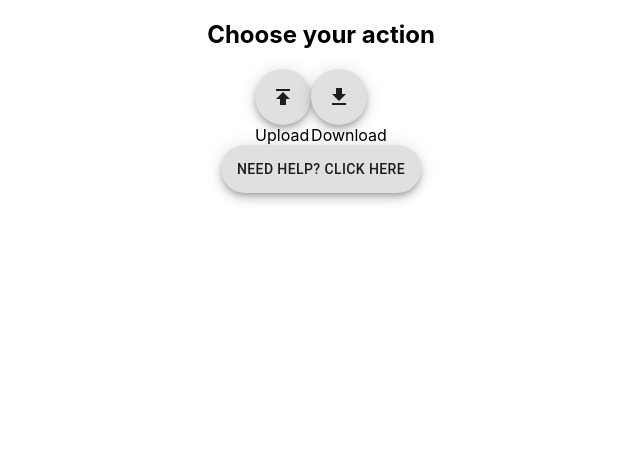
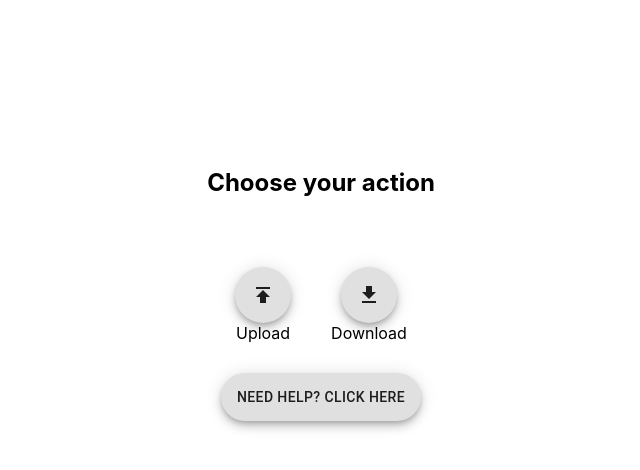
Before and after one commit to ocr-data-preparation/application, a React (Create React App) app: page / in a window 1280 px wide. Shown: the top 470 px of the page, without its empty margins (319-959 px from the left). Built offline with nearby package versions, Linux system fonts and the light colour scheme.

Commit message:
fix styling

```diff
--- a/src/components/Help/DownloadingTutorial.js
+++ b/src/components/Help/DownloadingTutorial.js
@@ -2,7 +2,6 @@ import React from "react";
 import { Grid, IconButton } from "@material-ui/core";
 import Fab from "@material-ui/core/Fab";
 import CloseRoundedIcon from "@material-ui/icons/CloseRounded";
-import history from "../History";
 import { Link } from "react-router-dom";
 
 function DownloadingTutorial() {
@@ -10,7 +9,7 @@ function DownloadingTutorial() {
     <div>
       <div alignItems="right">
         <Link to="/help">
-          <IconButton aria-label="close" onClick={() => history.push("/help")}>
+          <IconButton aria-label="close">
             <CloseRoundedIcon />
           </IconButton>
         </Link>
--- a/src/components/Help/FillingInPaper.js
+++ b/src/components/Help/FillingInPaper.js
@@ -1,18 +1,37 @@
 import React from "react";
 import { Grid, IconButton } from "@material-ui/core";
+import { makeStyles } from "@material-ui/core/styles";
 import Fab from "@material-ui/core/Fab";
 import CloseRoundedIcon from "@material-ui/icons/CloseRounded";
-import history from "../History";
 import template_guide from "../../assets/img/template_guide.jpg";
 import paper_filled from "../../assets/img/paper_filled.jpg";
 import { Link } from "react-router-dom";
 
+
+const useStyles = makeStyles(theme => ({
+  container: {
+      marginTop: "10vw",
+      textAlign: "center",
+      direction: "column",
+      justifyContent: "center",
+      alignItems: "center"
+  },
+  header: {
+      marginTop: "-30px",
+      padding: "50px"
+  },
+  iconButton: {
+    placeSelf: "right"
+  }
+}));
+
 function FillingInPaper() {
+  const classes = useStyles();
   return (
     <div>
-      <Grid container alignItems="right">
+      <Grid container justifyContent="right">
         <Link to="/help">
-          <IconButton aria-label="close" onClick={() => history.push("/Help")}>
+          <IconButton className={classes.iconButton} aria-label="close">
             <CloseRoundedIcon />
           </IconButton>
         </Link>
--- a/src/components/Help/SubmittingTutorial.js
+++ b/src/components/Help/SubmittingTutorial.js
@@ -3,14 +3,13 @@ import { Grid, IconButton } from "@material-ui/core";
 import Fab from "@material-ui/core/Fab";
 import CloseRoundedIcon from "@material-ui/icons/CloseRounded";
 import { Link } from "react-router-dom";
-import history from "../History";
 
 function SubmittingTutorial() {
   return (
     <div>
       <div alignItems="right">
         <Link to="/help">
-          <IconButton aria-label="close" onClick={() => history.push("/help")}>
+          <IconButton aria-label="close">
             <CloseRoundedIcon />
           </IconButton>
         </Link>
--- a/src/components/Help/TakingPhoto.js
+++ b/src/components/Help/TakingPhoto.js
@@ -3,7 +3,6 @@ import { Link } from "react-router-dom";
 import { Grid, IconButton } from "@material-ui/core";
 import Fab from "@material-ui/core/Fab";
 import CloseRoundedIcon from "@material-ui/icons/CloseRounded";
-import history from "../History";
 
 function TakingPhoto() {
   return (
--- a/src/components/Help/index.js
+++ b/src/components/Help/index.js
@@ -1,59 +1,78 @@
 import React from "react";
 import { Link } from "react-router-dom";
 import { Grid, IconButton } from "@material-ui/core";
+import { makeStyles } from "@material-ui/core/styles";
 import Fab from "@material-ui/core/Fab";
 import CreateIcon from "@material-ui/icons/Create";
 import CameraAltOutlinedIcon from "@material-ui/icons/CameraAltOutlined";
 import Publish from "@material-ui/icons/Publish";
 import GetApp from "@material-ui/icons/GetApp";
 import ArrowBackRoundedIcon from "@material-ui/icons/ArrowBackRounded";
-import history from "../History";
+
+const useStyles = makeStyles(theme => ({
+    container: {
+        marginTop: "10vw",
+        textAlign: "center",
+        direction: "column",
+        justifyContent: "center",
+        alignItems: "center"
+    },
+    header: {
+        marginTop: "-30px",
+        padding: "50px"
+    }
+}));
 
 function Help() {
+    const classes = useStyles();
     return (
         <div>
           <Link to="/">
-        <IconButton aria-label="close" onClick={() => history.push("/")}>
+            <IconButton aria-label="close">
               <ArrowBackRoundedIcon />
             </IconButton>
           </Link>
-      <Grid container direction="column" justify="center" alignItems="center">
-        <h2>Choose the Tutorial</h2>
+          <Grid container className={classes.container}>
+              <h2 className={classes.header}>
+                  Choose the Tutorial
+              </h2>
               <Grid container spacing={3}>
-          <Grid item xs></Grid>
-          <Grid container xs direction="column" alignItems="center">
+                  <Grid item xs>
+                  </Grid>
+                  <Grid container xs direction = "column" alignItems = "center">
                     <Link to="/help/paper">
-              <Fab onClick={() => history.push("/help/paper")}>
+                      <Fab>
                         <CreateIcon />
                       </Fab>
                     </Link>
                     <div>filling in the paper</div>
                   </Grid>
-          <Grid container xs direction="column" alignItems="center">
+                  <Grid container xs direction = "column" alignItems = "center">
                     <Link to="/help/take">
-              <Fab onClick={() => history.push("/help/take")}>
+                      <Fab>
                         <CameraAltOutlinedIcon />
                       </Fab>
                     </Link>
                     <div>taking photo</div>
                   </Grid>
-          <Grid container xs direction="column" alignItems="center">
+                  <Grid container xs direction = "column" alignItems = "center">
                     <Link to="/help/submit">
-              <Fab onClick={() => history.push("/help/submit")}>
+                      <Fab>
                         <Publish />
                       </Fab>
                     </Link>
                     <div>submitting</div>
                   </Grid>
-          <Grid container xs direction="column" alignItems="center">
+                  <Grid container xs direction = "column" alignItems = "center">
                     <Link to="/help/download">
-              <Fab onClick={() => history.push("/help/download")}>
+                      <Fab>
                         <GetApp />
                       </Fab>
                     </Link>
                     <div>downloading</div>
                   </Grid>
-          <Grid item xs></Grid>
+                  <Grid item xs>
+                  </Grid>
               </Grid>
           </Grid>
         </div>
--- a/src/components/Home/index.js
+++ b/src/components/Home/index.js
@@ -1,33 +1,66 @@
-import React from "react";
+import React from 'react';
+import {Box, Grid} from '@material-ui/core';
+import { makeStyles } from "@material-ui/core/styles";
+import Fab from '@material-ui/core/Fab';
+import Publish from '@material-ui/icons/Publish';
+import GetApp from '@material-ui/icons/GetApp';
 import { Link } from "react-router-dom";
-import { Box, Grid } from "@material-ui/core";
-import Fab from "@material-ui/core/Fab";
-import history from "../History";
 
 import UploadDialog from "./UploadDialog";
 import DownloadDialog from "./DownloadDialogNoPath";
 
-export default function Home() {
+const useStyles = makeStyles(theme => ({
+  container: {
+    marginTop: "10vw",
+    textAlign: "center",
+    direction: "column",
+    justifyContent: "center",
+    alignItems: "center"
+  },
+  header: {
+    padding: "20px"
+  },
+  miniContainer: {
+    padding: "10px",
+    direction: "row",
+    justifyContent: "center",
+    alignItems: "center"
+  },
+  buttonContainer: {
+    padding: "20px",
+    justifyContent: "center"
+  },
+  buttonLabel: {
+    padding: "20px"
+  }
+}));
+
+function Home() {
+  const classes = useStyles();
   return (
     <div>
-      <Grid container direction="column" justify="center" alignItems="center">
-        <h2>Choose your action</h2>
-        <Grid container direction="row" justify="center" alignItems="center">
-          <Box>
+      <Grid container className={classes.container}>
+        <h2 className={classes.header}>
+          Choose your action
+        </h2>
+        <Grid container className={classes.miniContainer}>
+          <Box className={classes.buttonContainer}>
             <UploadDialog />
             <div>Upload</div>
           </Box>
-          <Box>
+          <Box className={classes.buttonContainer}>
             <DownloadDialog />
             <div>Download</div>
           </Box>
         </Grid>
-        <Link to={"/help"}>
-          <Fab variant="extended" onClick={() => history.push("/help")}>
-            Need help? Click here
+        <Link to="/help">
+          <Fab variant="extended">
+              Need help? Click here
           </Fab>
         </Link>
       </Grid>
     </div>
   );
 }
+
+export default Home;
--- a/src/components/Warning/index.js
+++ b/src/components/Warning/index.js
@@ -4,20 +4,35 @@ import { Grid } from "@material-ui/core";
 import Fab from "@material-ui/core/Fab";
 import WarningRoundedIcon from "@material-ui/icons/WarningRounded";
 import { red } from "@material-ui/core/colors";
-import history from "../History";
+import { makeStyles } from "@material-ui/core/styles";
+
+const useStyles = makeStyles(theme => ({
+  container: {
+    marginTop: "10vw",
+    textAlign: "center",
+    direction: "column",
+    justifyContent: "center",
+    alignItems: "center"
+  }
+}));
 
 function Warning() {
+  const classes = useStyles();
   return (
-    <Grid container direction="column" justify="center" alignItems="center">
+    <Grid container className={classes.container}>
       <Grid container direction="column" alignItems="center">
         <div>
-          <WarningRoundedIcon style={{ color: red[500], fontSize: 100 }} />
+          <WarningRoundedIcon style={{ color: red[500], fontSize: 100 }}/>
         </div>
-        <h1>WARNING</h1>
-        <p>no available file can be found</p>
+        <h1>
+            WARNING
+        </h1>
+        <p>
+          no available file can be found
+        </p>
       </Grid>
       <Link to="/">
-        <Fab variant="extended" onClick={() => history.push("/")}>
+        <Fab variant="extended">
           Back to Home
         </Fab>
       </Link>
```
Lines whose indentation alone changed are shown as unchanged.
